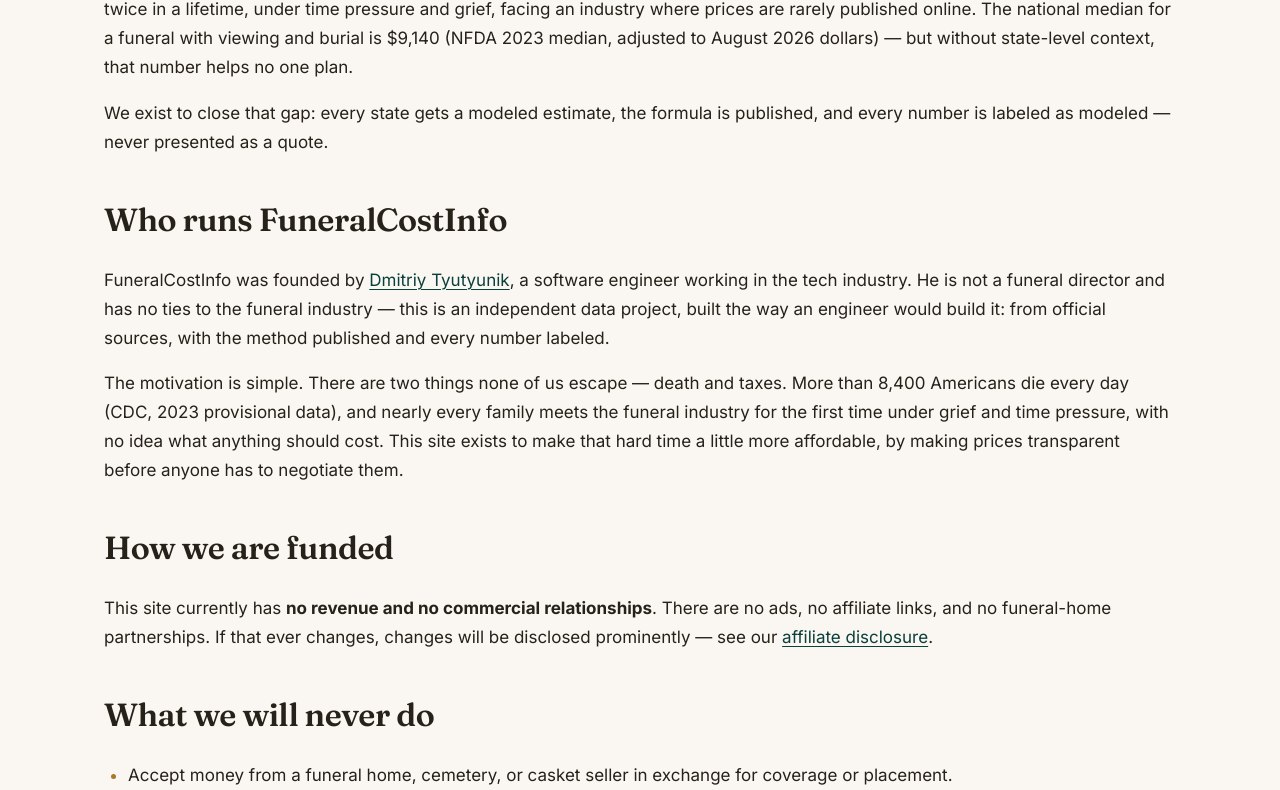
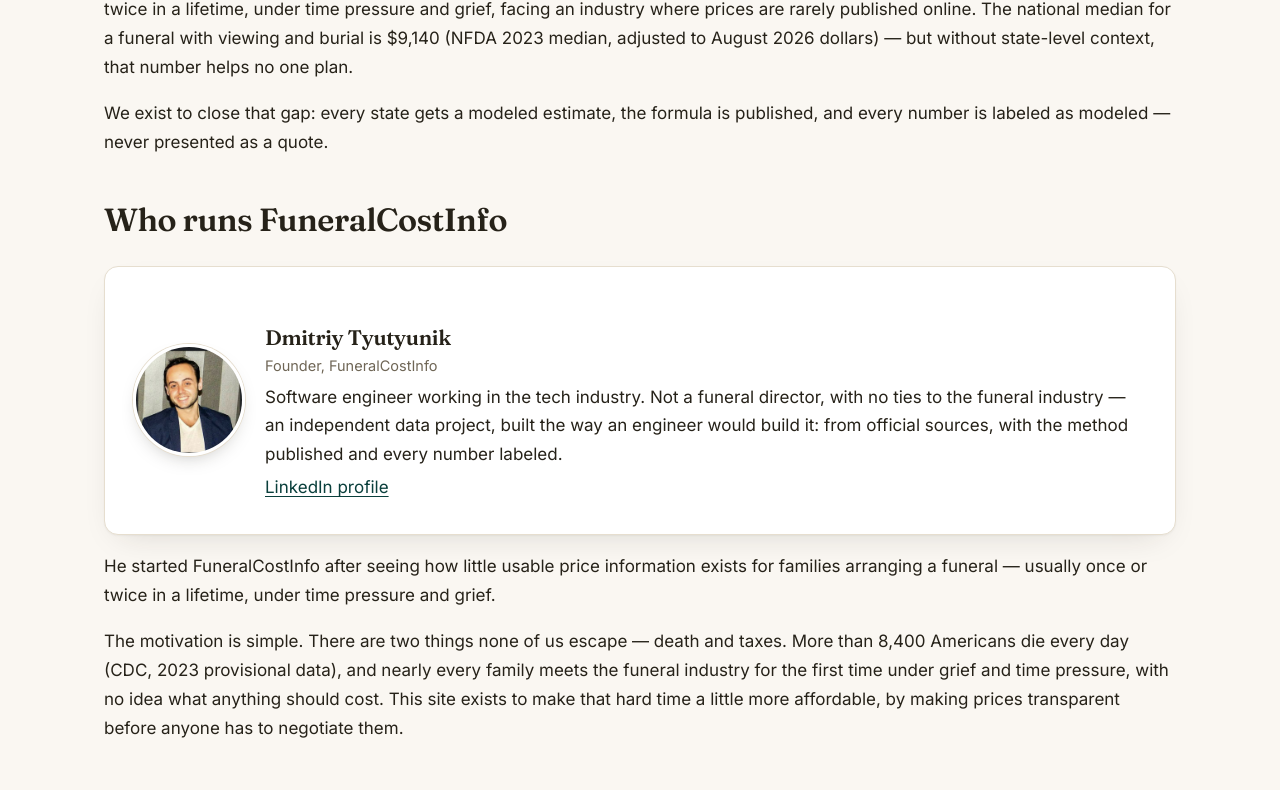
Before and after one commit to dtyutyunik/funeralcostinfo, a Next.js app in the folder site/: page /about in a window 1280 px wide. Shown: the part 566-1356 px from the top of the page. Built offline with nearby package versions, Linux system fonts and the light colour scheme.

Commit message:
Add founder headshot to About and Press pages for trust/EEAT

```diff
--- a/site/app/about/page.tsx
+++ b/site/app/about/page.tsx
@@ -36,15 +36,34 @@ export default function AboutPage() {
         and every number is labeled as modeled — never presented as a quote.
       </p>
       <h2>Who runs FuneralCostInfo</h2>
+      <div className="card card-pad founder-card">
+        <img
+          src="/images/founder.jpg"
+          alt="Dmitriy Tyutyunik, founder of FuneralCostInfo"
+          className="founder-photo"
+          width={224}
+          height={224}
+          loading="lazy"
+        />
+        <div>
+          <h3>Dmitriy Tyutyunik</h3>
+          <p className="founder-role">Founder, FuneralCostInfo</p>
+          <p>
+            Software engineer working in the tech industry. Not a funeral director, with no ties to
+            the funeral industry — an independent data project, built the way an engineer would
+            build it: from official sources, with the method published and every number labeled.
+          </p>
+          <p>
+            <a href="https://www.linkedin.com/in/dmitriy-tyutyunik/" rel="noopener">
+              LinkedIn profile
+            </a>
+          </p>
+        </div>
+      </div>
       <p>
-        FuneralCostInfo was founded by{' '}
-        <a href="https://www.linkedin.com/in/dmitriy-tyutyunik/" rel="noopener">
-          Dmitriy Tyutyunik
-        </a>
-        , a software engineer working in the tech industry. He is not a funeral director and has no
-        ties to the funeral industry — this is an independent data project, built the way an
-        engineer would build it: from official sources, with the method published and every number
-        labeled.
+        He started FuneralCostInfo after seeing how little usable price information exists for
+        families arranging a funeral — usually once or twice in a lifetime, under time pressure and
+        grief.
       </p>
       <p>
         The motivation is simple. There are two things none of us escape — death and taxes. More
--- a/site/app/globals.css
+++ b/site/app/globals.css
@@ -106,6 +106,27 @@ nav.main-nav a:hover { color: var(--accent-ink); background: var(--paper-deep);
 }
 .card-pad { padding: 28px; }
 @media (max-width: 640px) { .card-pad { padding: 20px; } }
+
+/* ---------- Founder card ---------- */
+.founder-card {
+  display: flex; gap: 20px; align-items: center; margin: 20px 0 8px;
+}
+.founder-photo {
+  width: 112px; height: 112px; border-radius: 50%; object-fit: cover; flex: none;
+  border: 3px solid var(--card); box-shadow: 0 0 0 1px var(--line), 0 8px 20px -10px rgba(38, 34, 25, 0.35);
+}
+.founder-card h3 { margin: 0 0 2px; font-size: 20px; }
+.founder-role { color: var(--muted); font-size: 14.5px; margin: 0 0 6px; }
+.founder-card p { margin: 4px 0; }
+.founder-photo-sm {
+  width: 56px; height: 56px; border-radius: 50%; object-fit: cover; flex: none;
+  border: 2px solid var(--card); box-shadow: 0 0 0 1px var(--line);
+  vertical-align: middle; margin-right: 10px;
+}
+@media (max-width: 640px) {
+  .founder-card { gap: 14px; }
+  .founder-photo { width: 88px; height: 88px; }
+}
 
 /* ---------- Calculator stepper ---------- */
 .calc { margin: 0; }
```
Also changed, not shown: site/app/press/page.tsx (+8 -0 lines), site/public/images/founder.jpg (added).
